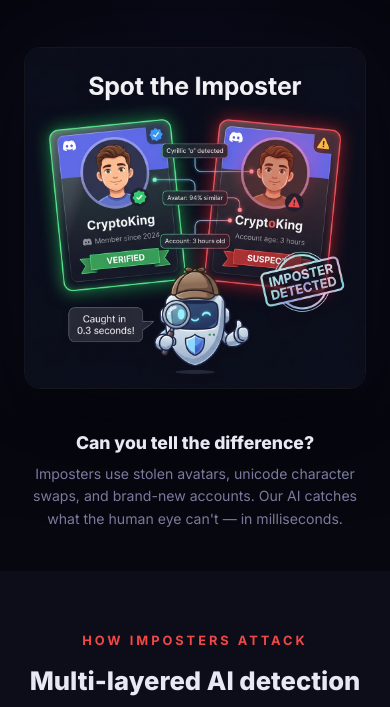
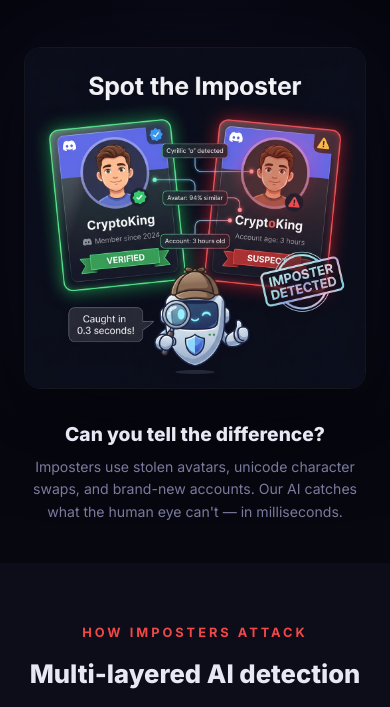
Before and after one commit to cmartin81/imposter-detector-info, a plain HTML site: page index.html in a window 390 px wide. Shown: the part 390-1097 px from the top of the page. Drawn offline with Linux system fonts and the light colour scheme.

Commit message:
Remove mascot image entirely, keep centered text

```diff
--- a/index.html
+++ b/index.html
@@ -57,10 +57,8 @@
     .visual-wrapper img{width:100%;display:block}
 
     /* ── MASCOT ROW ── */
-    .mascot-row{display:flex;align-items:center;justify-content:center;gap:32px;padding:60px 0 0;flex-wrap:wrap}
-    .mascot-img{width:120px;height:120px;object-fit:contain;filter:drop-shadow(0 0 20px rgba(88,101,242,.3));animation:float 3s ease-in-out infinite}
-    @keyframes float{0%,100%{transform:translateY(0)}50%{transform:translateY(-8px)}}
-    .mascot-text{max-width:400px}
+    .mascot-row{display:flex;align-items:center;justify-content:center;padding:60px 0 0;text-align:center}
+    .mascot-text{max-width:500px}
     .mascot-text h3{font-size:1.2rem;font-weight:800;margin-bottom:6px}
     .mascot-text p{color:var(--muted);font-size:.95rem}
 
@@ -157,10 +155,8 @@
       .visual-section{padding:0 0 40px}
       .visual-wrapper{border-radius:16px;margin:0 8px}
 
-      /* Mascot — hide image only on mobile, keep text */
-      .mascot-row{flex-direction:column;text-align:center;gap:16px;padding:40px 0 0}
-      .mascot-img{display:none}
-      .mascot-text h3{font-size:1.1rem}
+      /* Mascot text */
+      .mascot-row{padding:30px 0 0}
       .mascot-text p{font-size:.88rem}
 
       /* Attacks */
@@ -238,7 +234,6 @@
         <img src="img/hero-spot.png" alt="Spot the Imposter — real vs fake profile comparison showing how the bot detects impersonators">
       </div>
       <div class="mascot-row fade-in">
-        <img src="img/mascot.png" alt="Imposter Detector mascot" class="mascot-img">
         <div class="mascot-text">
           <h3>Can you tell the difference?</h3>
           <p>Imposters use stolen avatars, unicode character swaps, and brand-new accounts. Our AI catches what the human eye can't — in milliseconds.</p>
```
